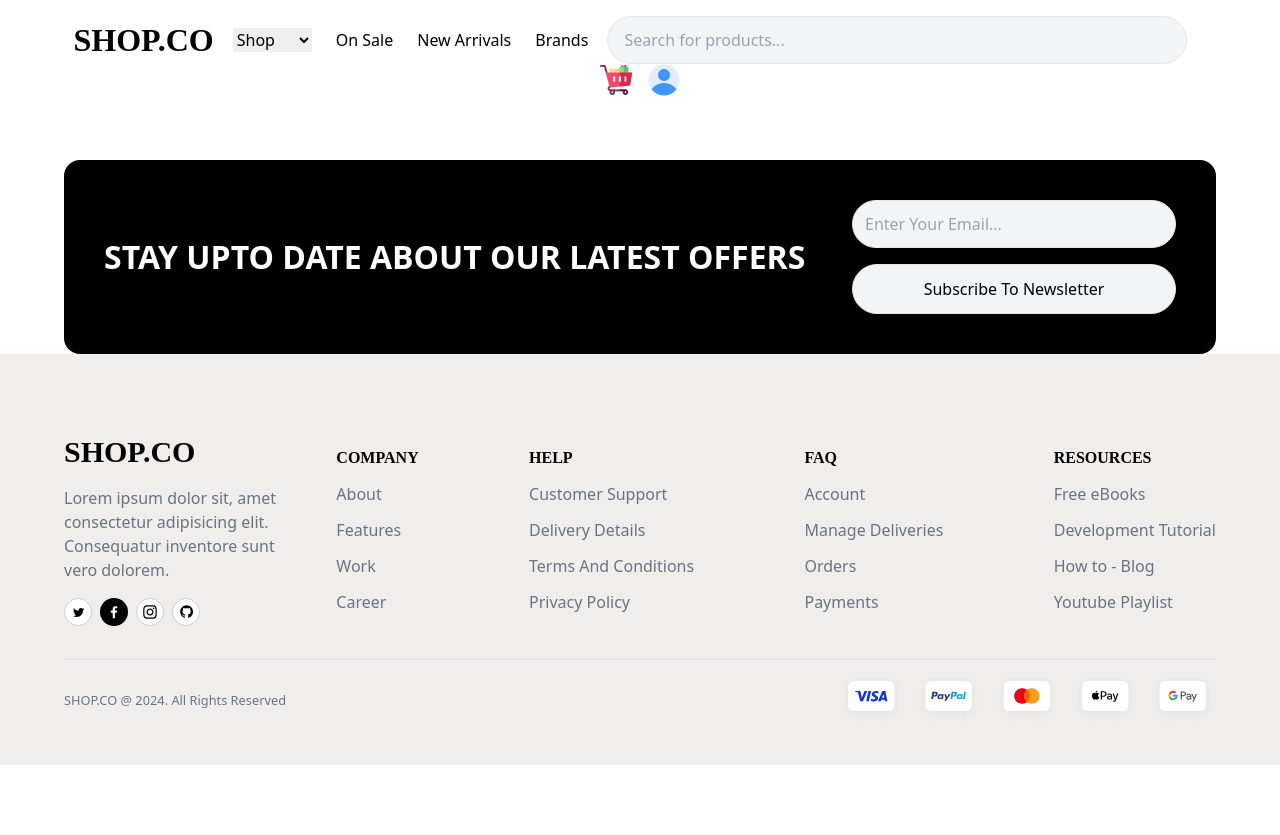
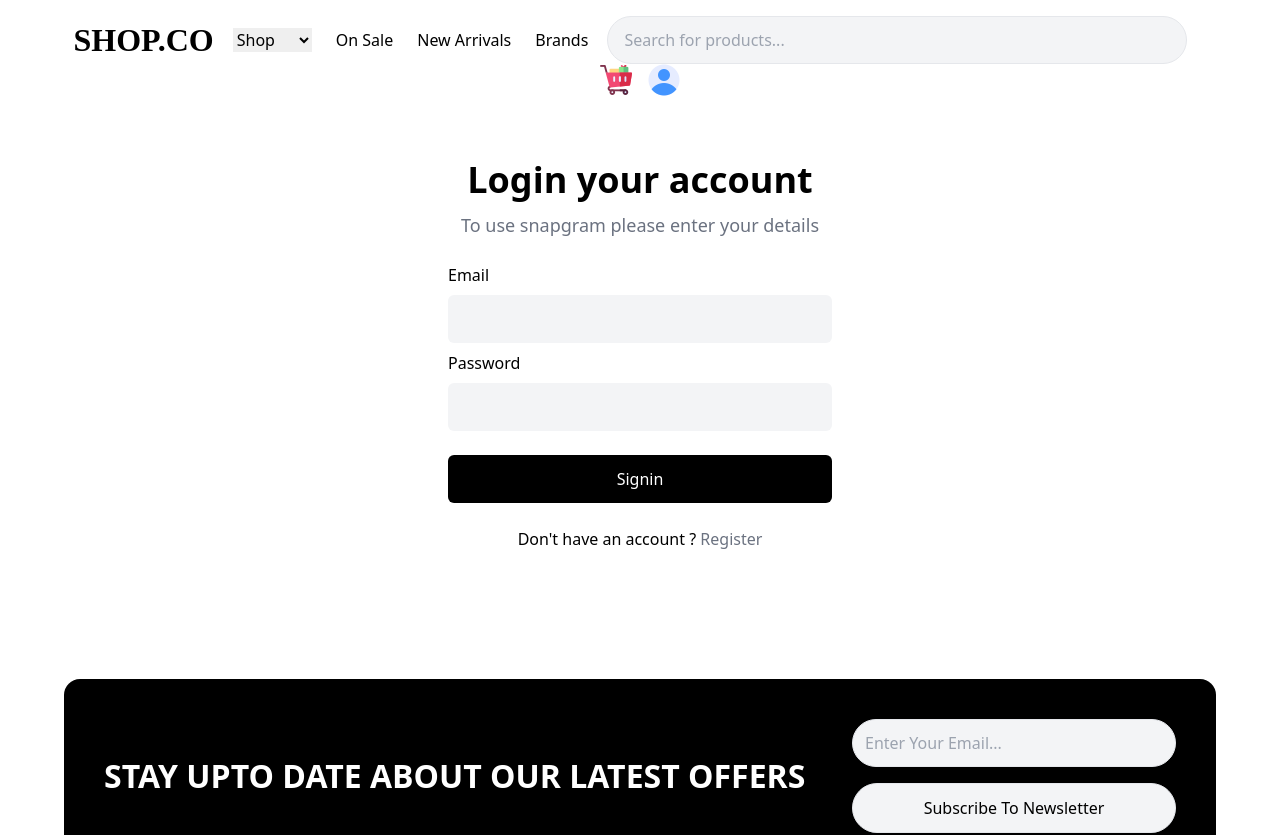
Before and after one commit to Saad-Ali-Khan-007/Ecommerce-React-Frontend, a React (Vite) app: page /login in a window 1280 px wide. Shown: the top 835 px of the page. Before the commit the page ends 800 px from the top, so only its background shows below. Built offline with nearby package versions, Linux system fonts and the light colour scheme.

Commit message:
Login component complete

```diff
--- a/src/App.jsx
+++ b/src/App.jsx
@@ -4,6 +4,7 @@ import Footer from "./components/footer/Footer";
 import ProductDetail from "./pages/ProductDetail";
 import Cart from "./pages/Cart";
 import Register from "./pages/Register";
+import Signin from "./pages/Signin";
 import { Route, Routes } from "react-router-dom";
 
 const App = () => {
@@ -18,6 +19,7 @@ const App = () => {
         ></Route>
         <Route path="/cart" element={<Cart />}></Route>
         <Route path="/register" element={<Register />}></Route>
+        <Route path="/login" element={<Signin />}></Route>
       </Routes>
       <Footer />
     </div>
--- /dev/null
+++ b/src/components/login/Login.jsx
@@ -0,0 +1,45 @@
+import React from "react";
+import { Link } from "react-router-dom";
+
+const Login = () => {
+  return (
+    <div className="flex flex-col items-center  justify-center gap-6">
+      <div className="flex flex-col items-center">
+        <h1 className="text-4xl font-bold mt-16 mb-3">Login your account</h1>
+        <p className="text-gray-500 text-[18px]">
+          To use snapgram please enter your details
+        </p>
+      </div>
+
+      <form className="flex flex-col gap-2 max-lg:w-[40%] max-md:w-[40%] max-sm:w-[65%] w-[30%]">
+        <label>Email</label>
+        <input
+          type="email"
+          name="email"
+          className="p-3 rounded-md bg-gray-100 focus:outline-gray-500"
+        />
+        <label>Password</label>
+        <input
+          type="password"
+          name="password"
+          className="p-3 rounded-md bg-gray-100 focus:outline-gray-500"
+        />
+        {/* <Link to="/home"> */}
+        <button className="bg-black text-white p-3 rounded-md mt-4 w-[100%]">
+          Signin
+        </button>
+        {/* </Link> */}
+      </form>
+      <div className="flex flex-col items-center mb-16">
+        <p>
+          Don't have an account ?{" "}
+          <Link to="/register" className="text-gray-500">
+            Register
+          </Link>
+        </p>
+      </div>
+    </div>
+  );
+};
+
+export default Login;
--- /dev/null
+++ b/src/pages/Signin.jsx
@@ -0,0 +1,11 @@
+import React from "react";
+import Login from "../components/login/Login";
+const Signin = () => {
+  return (
+    <div>
+      <Login />
+    </div>
+  );
+};
+
+export default Signin;
```
